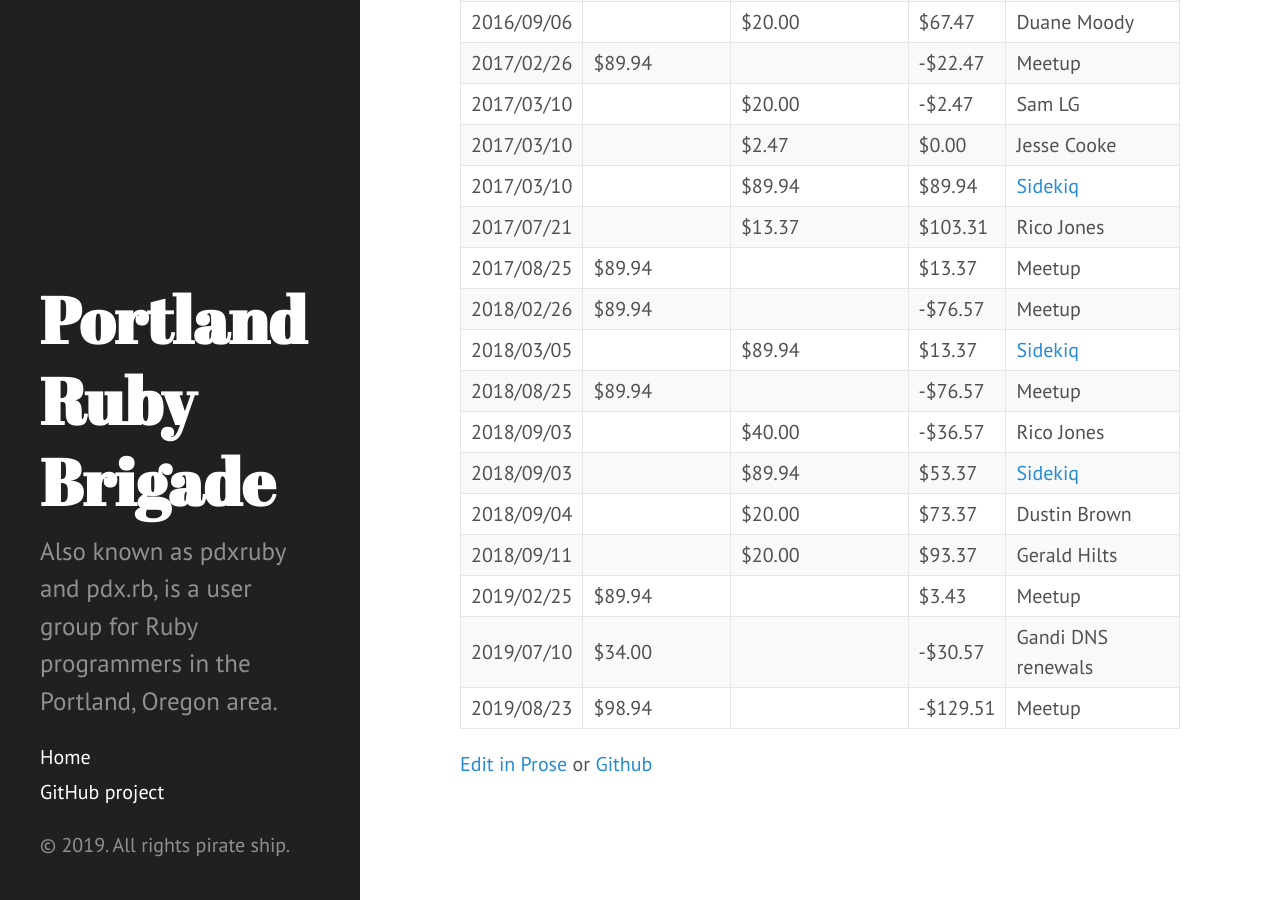
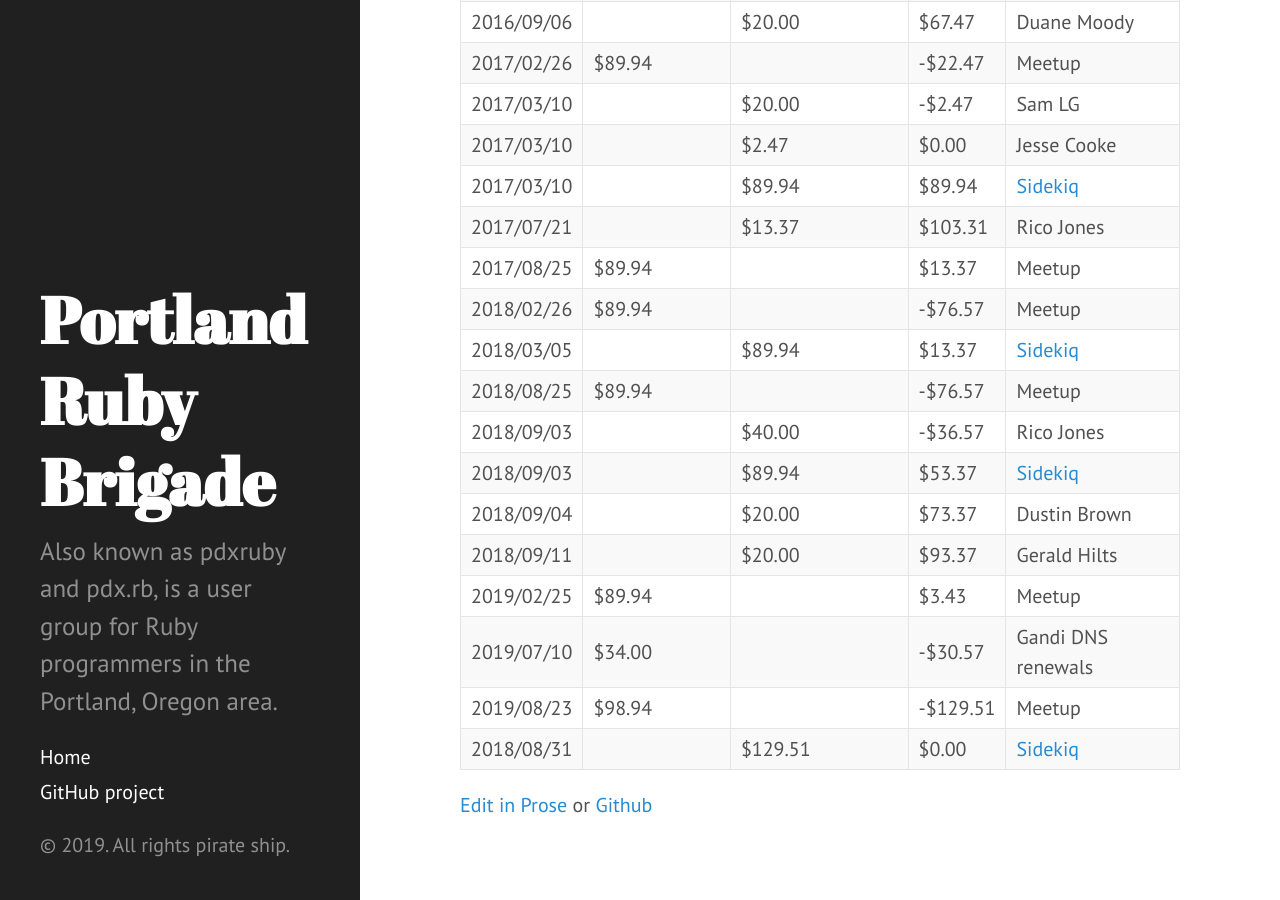
Before and after one commit to pdxruby/pdxruby.github.io, a Jekyll site: the page built from contributions.md, in a window 1280 px wide and 900 px high, scrolled down 1077 px. Built offline with Jekyll 4.4.1, drawn with Linux system fonts in a browser that asks for light colours.

Commit message:
Thanks @mperham & Sidekiq!

```diff
--- a/contributions.md
+++ b/contributions.md
@@ -45,3 +45,4 @@ A log for contributions and some expenses.
 | 2019/02/25 | $89.94         |                   | $3.43     | Meetup                              |
 | 2019/07/10 | $34.00         |                   | -$30.57   | Gandi DNS renewals                  |
 | 2019/08/23 | $98.94         |                   | -$129.51  | Meetup                              |
+| 2018/08/31 |                | $129.51           | $0.00     | [Sidekiq](http://sidekiq.org/)      |
```
